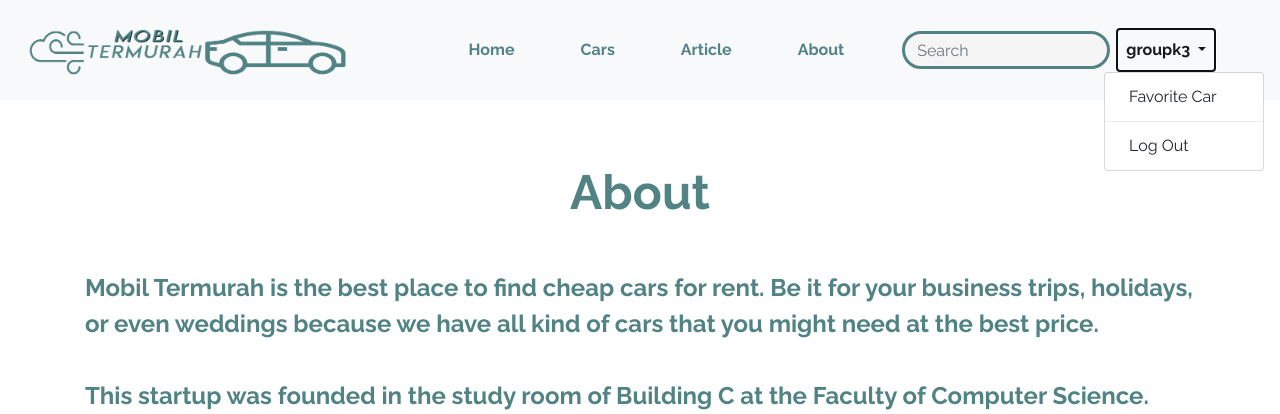
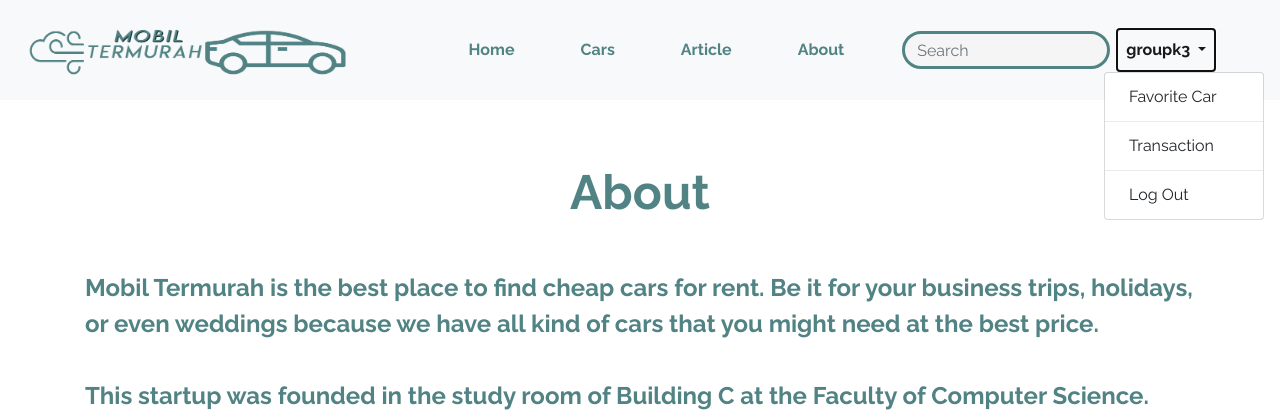
Before and after one commit to munirmaricar/Mobil-Termurah, a Django app: page /about/ in a window 1280 px wide, after a click on "groupk3". Shown: the top 414 px of the page. Run offline with Django 3.2, Linux system fonts and the light colour scheme; a user stored in the database is signed in; some libraries are stand-ins or nearby versions.

Commit message:
Added transactions

```diff
--- a/tugas/models.py
+++ b/tugas/models.py
@@ -20,7 +20,7 @@ class Car(models.Model):
     carCity = models.CharField(max_length=50)
     carPrice = models.CharField(max_length=15)
     carDescription = models.CharField(max_length=1000)
-    carImage = models.ImageField(upload_to= 'media/', default = 'static/img/Car.png')
+    carImage = models.ImageField(upload_to= 'media/')
     carRating = models.PositiveIntegerField(default=0, validators=[MinValueValidator(1), MaxValueValidator(5)])
     favourite = models.ManyToManyField(User, related_name="favourite_car", blank=True)
 
--- a/tugas/templates/pages/base.html
+++ b/tugas/templates/pages/base.html
@@ -46,6 +46,8 @@
                 </a>
                 <div class="dropdown-menu dropdown-menu-right" aria-labelledby="navbarDropdown">
                     <a class="dropdown-item" href="{%url 'favoriteCarsPage'%}">Favorite Car</a>
+                    <div class="dropdown-divider"></div>
+                    <a class="dropdown-item" href="{%url 'transactions'%}">Transaction</a>
                     <div class="dropdown-divider"></div>
                     <a class="dropdown-item" href="{%url 'logout'%}">Log Out</a>
                 </div>
--- a/tugas/urls.py
+++ b/tugas/urls.py
@@ -25,6 +25,7 @@ urlpatterns = [
     path('register/',views.register, name='register'),
     path(r'favouriteCar/(?P<pk>\d+)/$',views.favouriteCar,name='favouriteCar'),
     path('favoriteCarsPage/',views.favoriteCarsPage, name='favoriteCarsPage'),
+    path('transactions/',views.transaction, name='transactions'),
 ]
 
 if settings.DEBUG:
```
Also changed, not shown: db.sqlite3.
